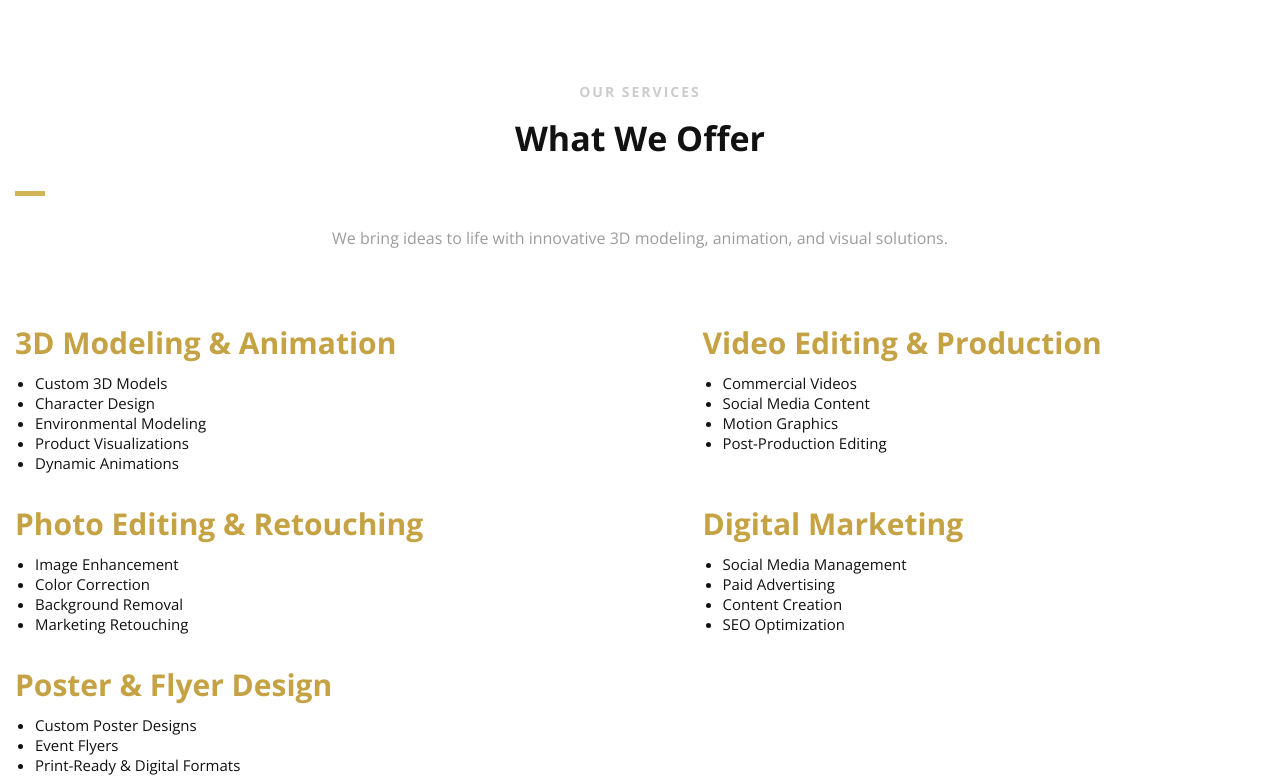
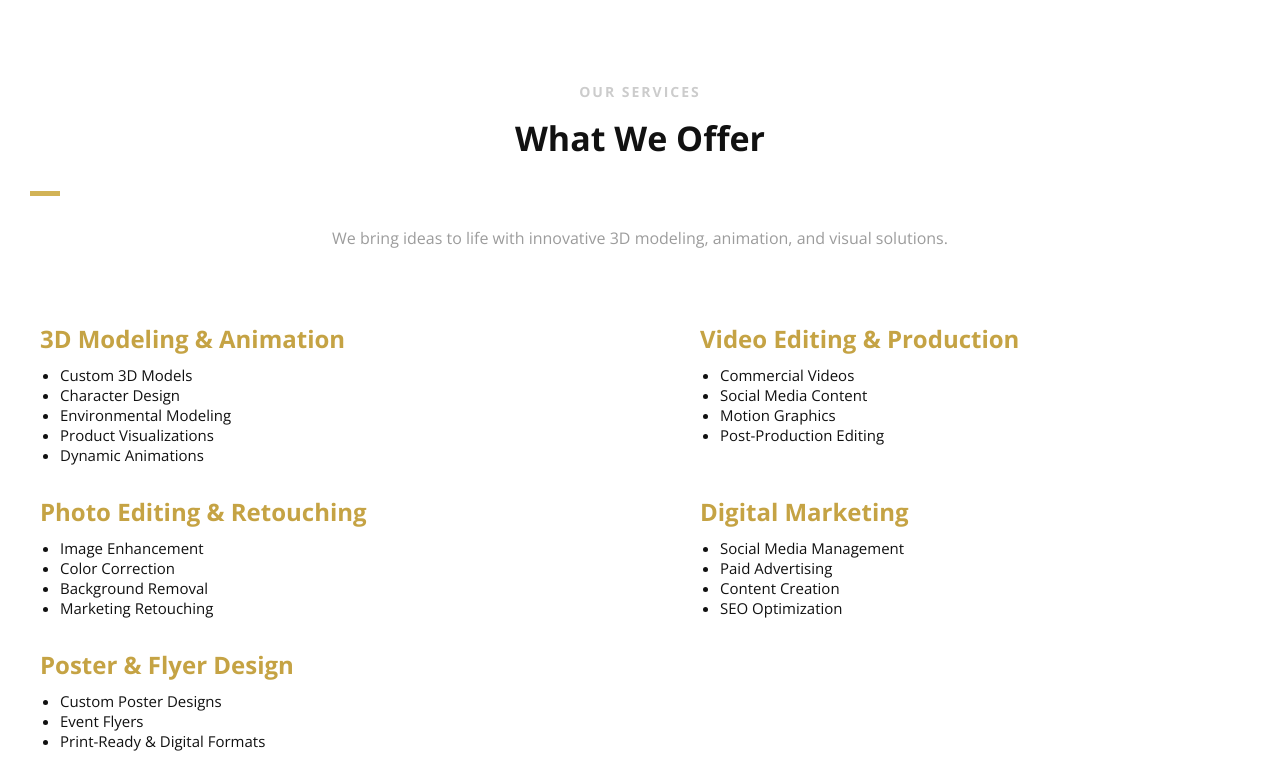
Before and after one commit to Yadarsan/Voxel-Studio, a plain HTML site: page index.html in a window 1280 px wide. Shown: the part 2145-2923 px from the top of the page. Drawn offline with nearby package versions, Linux system fonts and the light colour scheme.

Commit message:
Update style.css

```diff
--- a/css/style.css
+++ b/css/style.css
@@ -916,6 +916,38 @@ h6 {
     top: -11px;
     padding: 0 5px 0 5px;
     color: #e1e1e1;
+}
+
+
+#services {
+    max-width: 100%;
+    margin: 0 auto;
+    padding: 0 15px;
+}
+
+.services-container {
+    display: flex;
+    flex-wrap: wrap;
+    justify-content: space-between;
+    max-width: 1200px; /* Adjust to match the gallery's width */
+    margin: 0 auto;
+}
+
+.service-block {
+    flex: 0 0 45%;
+    margin-bottom: 20px;
+}
+
+.service-block h3 {
+    color: #C5A344;
+    font-size: 1.5rem;
+    font-weight: bold;
+}
+
+.service-block ul {
+    list-style-type: disc;
+    margin-left: 20px;
+    padding-left: 0;
 }
 
 /*------------------------------------------------------------------------------------------*/
```
